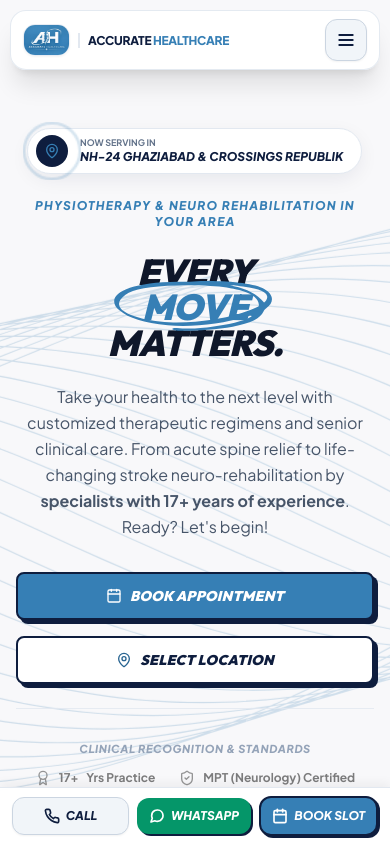
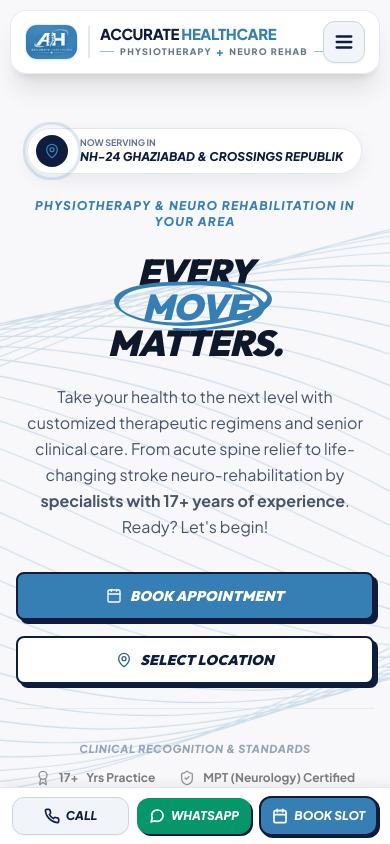
Before and after one commit to rudecat01/accurate-healthcare-preview, a website built with Vite: page index.html in a window 390 px wide. Shown: the top 844 px of the page. Built offline with nearby package versions, Linux system fonts and the light colour scheme.

Commit message:
Make brand text big with physiotherapy footnote and center hamburger menu button

```diff
--- a/index.html
+++ b/index.html
@@ -90,24 +90,24 @@
 
   <!-- ================= FLOATING ISLAND NAVBAR (PHYSIOFIT SIGNATURE) ================= -->
   <div id="floatingNavbar" class="fixed top-2.5 sm:top-5 left-0 right-0 z-50 px-2.5 sm:px-6 pointer-events-none transition-all duration-300">
-    <header class="max-w-[1440px] 2xl:max-w-[1536px] w-full mx-auto bg-white/95 backdrop-blur-md rounded-2xl shadow-xl border border-slate-200/90 px-3 sm:px-6 md:px-8 py-2 sm:py-3.5 flex items-center justify-between pointer-events-auto transition-all">
+    <header class="max-w-[1440px] 2xl:max-w-[1536px] w-full mx-auto bg-white/95 backdrop-blur-md rounded-2xl shadow-xl border border-slate-200/90 px-3.5 sm:px-6 md:px-8 py-2.5 sm:py-3.5 flex items-center justify-between pointer-events-auto transition-all">
 
-      <!-- Brand Logo & Name (Guaranteed Mobile Responsive) -->
-      <a href="#" class="flex items-center gap-2 sm:gap-3 group shrink min-w-0" aria-label="Accurate Healthcare Home">
-        <img src="./images/logo-ah-full.png" alt="Accurate Healthcare" class="h-8 sm:h-11 md:h-12 w-auto max-w-[70px] sm:max-w-[130px] rounded-xl object-contain shadow-sm border border-slate-200/80 group-hover:scale-105 transition shrink-0" />
-        <div class="border-l-2 border-slate-200 pl-2 sm:pl-3 flex flex-col justify-center min-w-0">
-          <span class="text-xs sm:text-base lg:text-[19px] font-black uppercase tracking-tight sm:tracking-[0.14em] text-navy-900 leading-tight whitespace-nowrap">
+      <!-- Brand Logo & Name (Bold Prominent Title with Subtitle Footnote) -->
+      <a href="#" class="flex items-center gap-2.5 sm:gap-3.5 group shrink min-w-0 my-auto" aria-label="Accurate Healthcare Home">
+        <img src="./images/logo-ah-full.png" alt="Accurate Healthcare" class="h-9 sm:h-11 md:h-12 w-auto max-w-[70px] sm:max-w-[130px] rounded-xl object-contain shadow-sm border border-slate-200/80 group-hover:scale-105 transition shrink-0" />
+        <div class="border-l-2 border-slate-200 pl-2.5 sm:pl-3.5 flex flex-col justify-center min-w-0">
+          <span class="text-[15px] sm:text-[18px] md:text-xl lg:text-[22px] font-black uppercase tracking-tight sm:tracking-[0.10em] text-navy-900 leading-none whitespace-nowrap">
             ACCURATE <span class="text-[#367fb5]">HEALTHCARE</span>
           </span>
-          <!-- Subtitle: ONLY visible on desktop (display: none by default via .nav-subtitle, flex on >=1280px) -->
-          <div class="nav-subtitle items-center gap-2 mt-1">
-            <span class="h-[1.5px] w-5 bg-[#367fb5]/40"></span>
-            <span class="text-[9px] font-black uppercase tracking-[0.2em] text-slate-500 whitespace-nowrap flex items-center gap-1.5">
+          <!-- Subtitle Footnote: Fills the space nicely to the menu button -->
+          <div class="nav-subtitle flex items-center gap-1.5 sm:gap-2 mt-1 sm:mt-1.5 min-w-0">
+            <span class="h-[1.5px] w-3.5 sm:w-5 md:w-6 bg-[#367fb5]/50 shrink-0"></span>
+            <span class="text-[9px] sm:text-[10px] md:text-[11px] font-black uppercase tracking-[0.14em] sm:tracking-[0.2em] text-slate-500 whitespace-nowrap flex items-center gap-1 shrink-0">
               <span>PHYSIOTHERAPY</span>
               <span class="text-[#367fb5] font-black text-xs leading-none">+</span>
               <span>NEURO REHAB</span>
             </span>
-            <span class="h-[1.5px] w-5 bg-[#367fb5]/40"></span>
+            <span class="h-[1.5px] w-3.5 sm:w-5 md:w-6 bg-[#367fb5]/50 shrink-0"></span>
           </div>
         </div>
       </a>
@@ -133,9 +133,9 @@
         </button>
       </div>
 
-      <!-- Mobile Hamburger Menu Button: Inlined SVG with Guaranteed Visibility -->
-      <button id="mobileMenuBtn" class="xl:hidden w-10 h-10 rounded-xl bg-slate-100 hover:bg-slate-200 active:scale-90 text-navy-900 border border-slate-300 shadow-sm shrink-0 flex items-center justify-center transition ml-auto z-10 cursor-pointer" aria-label="Toggle Navigation Menu">
-        <svg xmlns="http://www.w3.org/2000/svg" width="22" height="22" viewBox="0 0 24 24" fill="none" stroke="#0e1d3e" stroke-width="2.5" stroke-linecap="round" stroke-linejoin="round" class="w-5 h-5 sm:w-6 sm:h-6 shrink-0">
+      <!-- Mobile Hamburger Menu Button: Perfectly Centered Inlined SVG -->
+      <button id="mobileMenuBtn" class="xl:hidden w-11 h-11 rounded-xl bg-slate-100 hover:bg-slate-200 active:scale-90 text-navy-900 border border-slate-300 shadow-sm shrink-0 flex items-center justify-center transition ml-auto my-auto z-10 cursor-pointer" aria-label="Toggle Navigation Menu">
+        <svg xmlns="http://www.w3.org/2000/svg" width="22" height="22" viewBox="0 0 24 24" fill="none" stroke="#0e1d3e" stroke-width="2.5" stroke-linecap="round" stroke-linejoin="round" class="w-5 h-5 sm:w-6 sm:h-6 shrink-0 block m-auto pointer-events-none">
           <line x1="4" x2="20" y1="12" y2="12"></line>
           <line x1="4" x2="20" y1="6" y2="6"></line>
           <line x1="4" x2="20" y1="18" y2="18"></line>
--- a/src/style.css
+++ b/src/style.css
@@ -425,21 +425,50 @@ h1, h2, h3, h4, .font-display {
 
 /* ================= DEFINITIVE MOBILE & RESPONSIVE RULES ================= */
 .nav-subtitle {
-  display: none !important;
-}
-@media (min-width: 1280px) {
-  .nav-subtitle {
-    display: flex !important;
-  }
+  display: flex !important;
 }
 
 #mobileMenuBtn {
   display: flex !important;
-  flex-shrink: 0 !important;
+  align-items: center !important;
+  justify-content: center !important;
+  align-self: center !important;
+  margin-top: auto !important;
+  margin-bottom: auto !important;
+  margin-left: auto !important;
   width: 42px !important;
   height: 42px !important;
   min-width: 42px !important;
+  min-height: 42px !important;
+  padding: 0 !important;
+  box-sizing: border-box !important;
+  appearance: none !important;
+  -webkit-appearance: none !important;
+  background-color: #f1f5f9 !important;
+  border: 1.5px solid #cbd5e1 !important;
+  border-radius: 12px !important;
+  box-shadow: 0 1px 2px 0 rgba(0, 0, 0, 0.05) !important;
+  cursor: pointer !important;
+  flex-shrink: 0 !important;
+  transition: all 0.15s ease !important;
 }
+
+#mobileMenuBtn:hover {
+  background-color: #e2e8f0 !important;
+}
+
+#mobileMenuBtn:active {
+  transform: scale(0.92) !important;
+}
+
+#mobileMenuBtn svg {
+  display: block !important;
+  margin: auto !important;
+  width: 22px !important;
+  height: 22px !important;
+  pointer-events: none !important;
+}
+
 @media (min-width: 1280px) {
   #mobileMenuBtn {
     display: none !important;
```
Also changed, not shown: site.html (+14 -14 lines).
